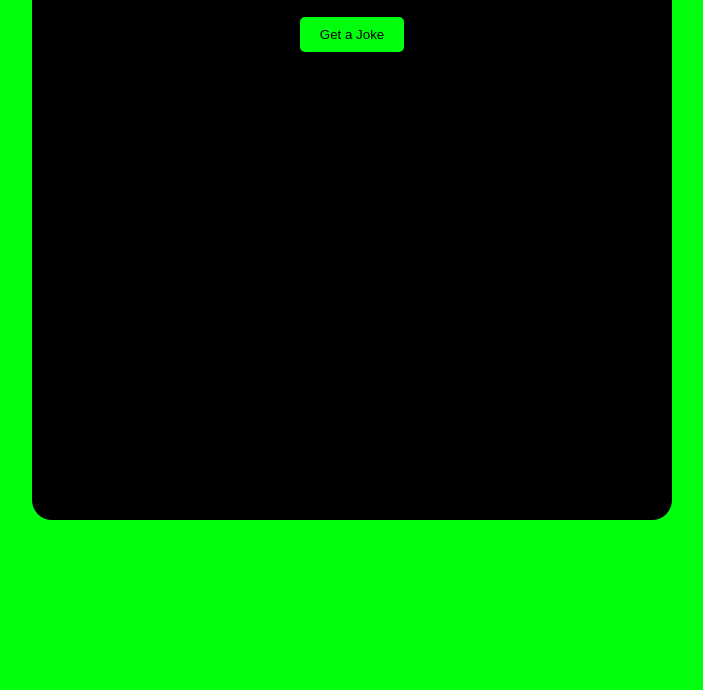
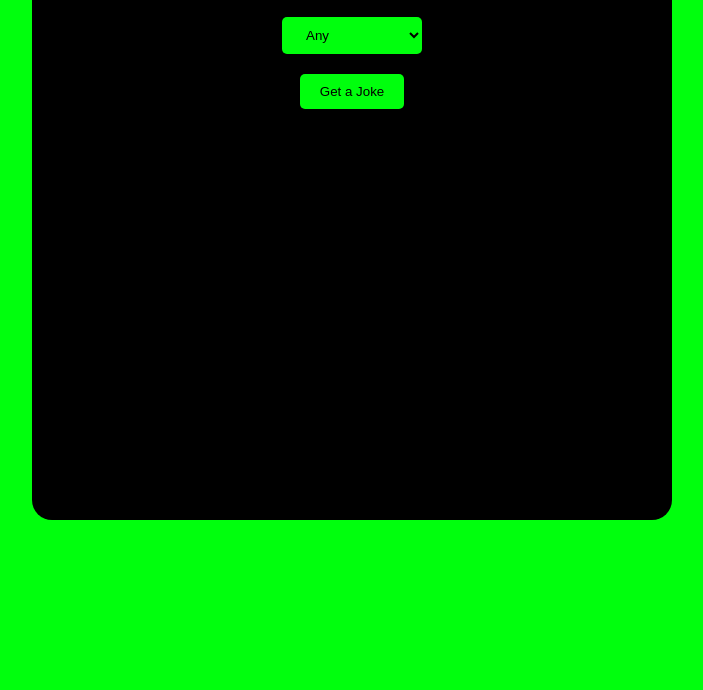
Before and after one commit to ZakirAghakishiyev/HW_Joke, a plain HTML site: page index.html in a window 1280 px wide. Shown: the part 110-800 px from the top of the page, without its empty margins (288-991 px from the left). Drawn offline with Linux system fonts and the light colour scheme.

Commit message:
modified

```diff
--- a/index.html
+++ b/index.html
@@ -45,11 +45,32 @@
             text-align: center;
             margin-top: 20px;
         }
+        #categories{
+            display: block;
+            margin: 20px auto;
+            padding: 10px 20px;
+            background-color: rgb(0, 255, 13);
+            color: black;
+            border: none;
+            border-radius: 5px;
+        }
+        #option:hover{
+            background-color: rgb(252, 252, 252);
+        }
+
     </style>
 </head>
 <body>
     <div id="container">
         <h1>Joke Generator</h1>
+        <select name="categories" id="categories">
+            <option value="Any">Any</option>
+            <option value="Programming">Programming</option>
+            <option value="Miscellaneous">Misc</option>
+            <option value="Dark">Dark</option>
+            <option value="Spooky">Spooky</option>
+            <option value="Christmas">Christmas</option>
+        </select>
         <button id="jokeButton">Get a Joke</button>
         <p id="jokeSetup"></p>
         <br>
@@ -60,11 +81,15 @@
             const jokeButton = document.getElementById('jokeButton');
             const jokeSetup = document.getElementById('jokeSetup');
             const jokeDelivery = document.getElementById('delivery');
+            const categories = document.getElementById('categories');
 
             jokeButton.addEventListener('click', joke);
-
+            let category = categories.value;
+            categories.addEventListener('change', function(){
+                category = categories.value;
+            });
             async function joke(){
-                const response = await fetch('https://v2.jokeapi.dev/joke/Any');
+                const response = await fetch(`https://v2.jokeapi.dev/joke/${category}`);
                 const data = await response.json();
                 if(data.setup!== undefined){
                     jokeSetup.innerText = data.setup;
```
